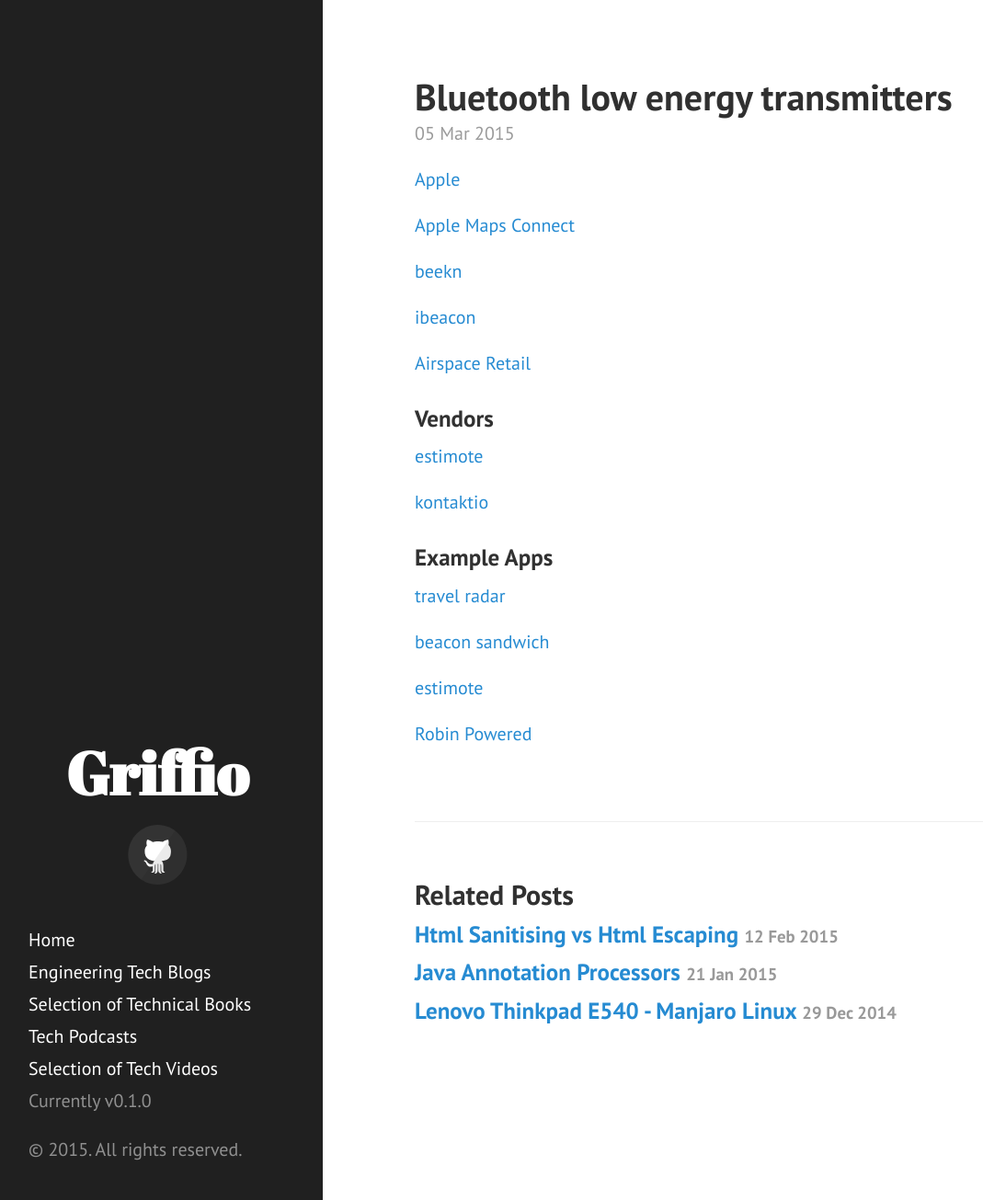
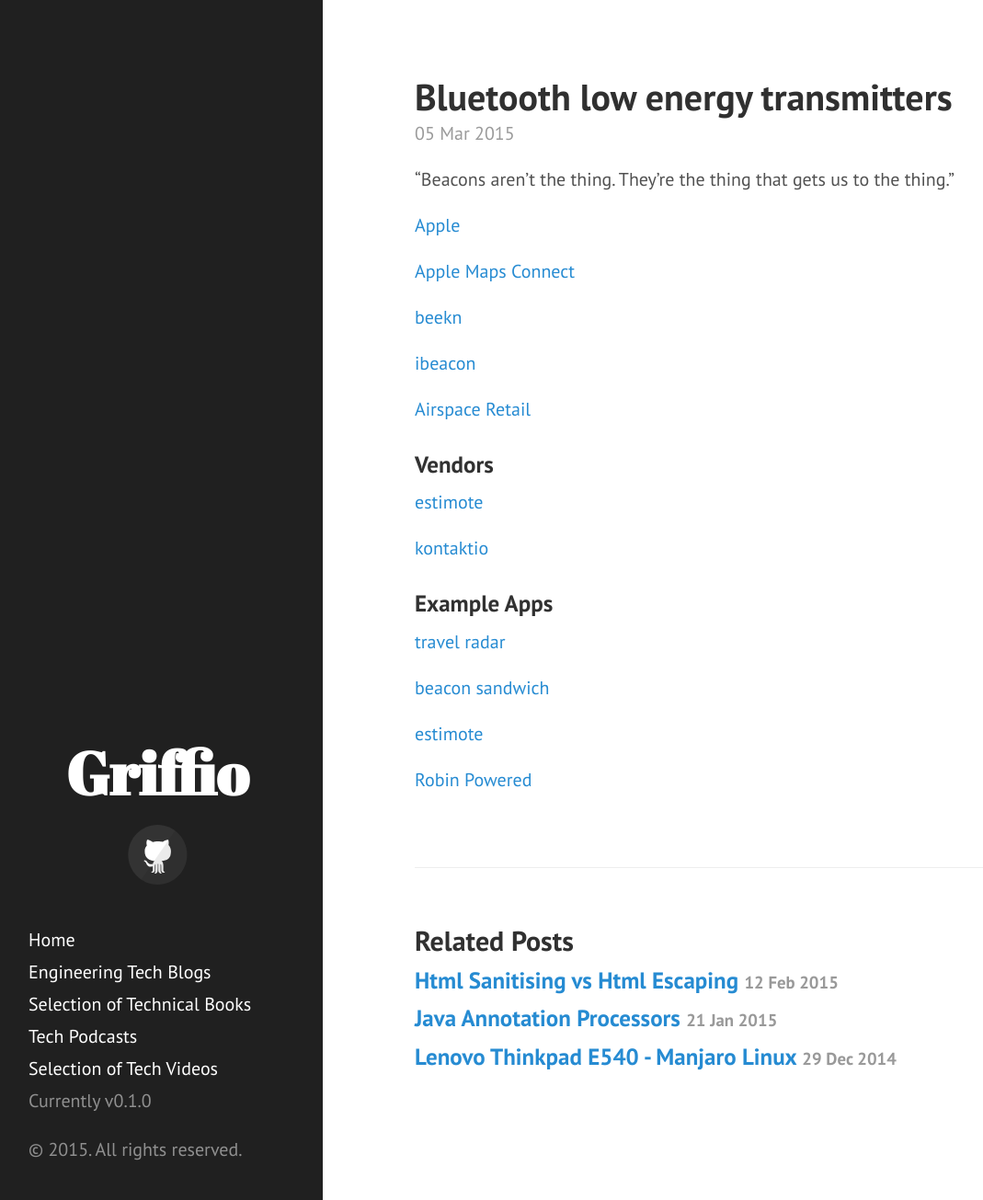
Before and after one commit to griffio/griffio.github.io, a Jekyll site: the page built from _posts/2015-03-05-Bluetooth-low-energy-transmitters.md, in a window 1280 px wide and 1305 px high. Shown: the whole window at 92% size, without its empty margins (9-1078 px from the left). Built offline with Jekyll 4.4.1, drawn with Linux system fonts in a browser that asks for light colours; nearby versions of some CDN libraries.

Commit message:
Update 2015-03-05-Bluetooth-low-energy-transmitters.md

```diff
--- a/_posts/2015-03-05-Bluetooth-low-energy-transmitters.md
+++ b/_posts/2015-03-05-Bluetooth-low-energy-transmitters.md
@@ -6,6 +6,9 @@
 published: true
 summary: iBeacons and BLE transmitters
 ---
+
+"Beacons aren't the thing. They're the thing that gets us to the thing."
+
 
 [Apple](https://developer.apple.com/ibeacon/)
 
```
